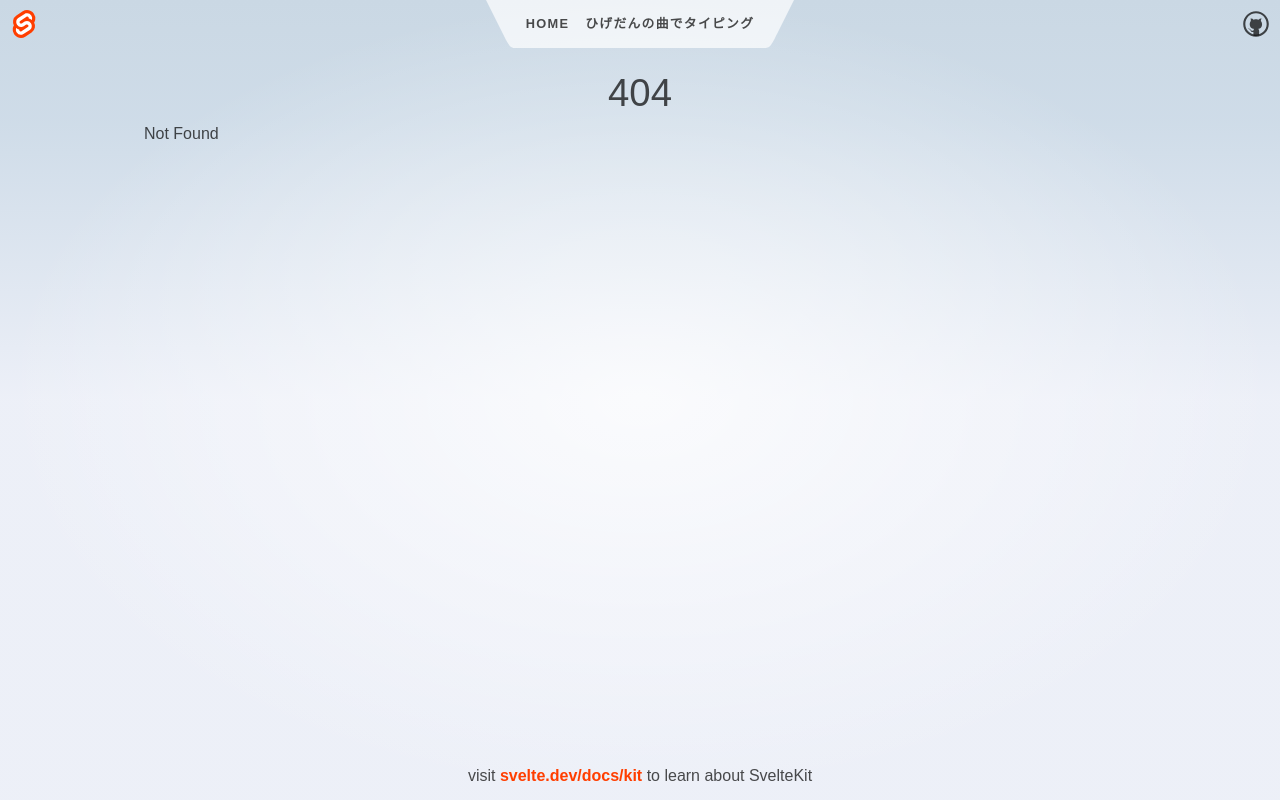
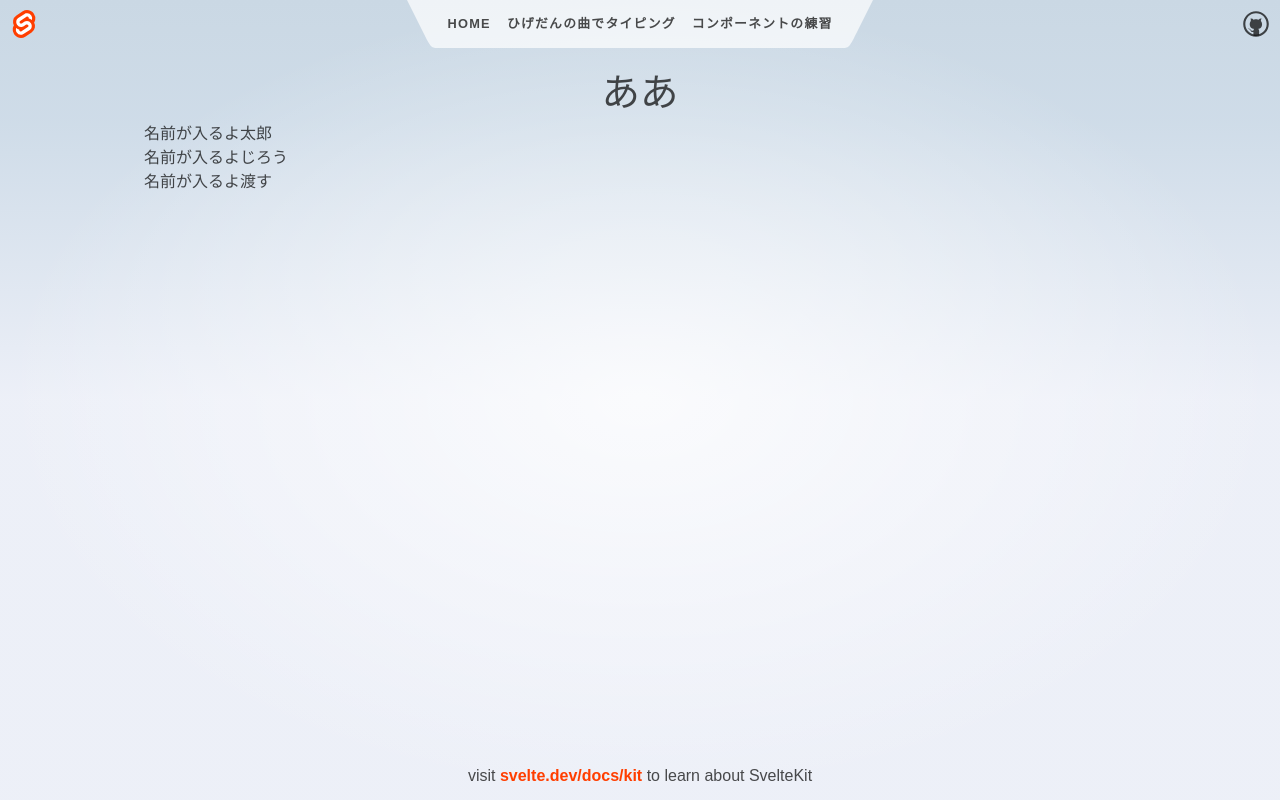
Before and after one commit to toke04/hige-ping, a SvelteKit app: page /component-pra in a window 1280 px wide. Before the commit this address had no page. Built offline with nearby package versions, Linux system fonts and the light colour scheme.

Commit message:
親コンポーネントからデフォルト引数とか、直渡しとかで遊んだ

```diff
--- /dev/null
+++ b/src/component/component-pra/child1/+page.svelte
@@ -0,0 +1,5 @@
+<script>
+	export let name = 'じろう';
+</script>
+
+<p>名前が入るよ{name}</p>
--- a/src/routes/Header.svelte
+++ b/src/routes/Header.svelte
@@ -27,6 +27,9 @@
 <!--			</li>-->
 			<li aria-current={$page.url.pathname.startsWith('/typing') ? 'page' : undefined}>
 				<a href="/typing">ひげだんの曲でタイピング</a>
+			</li>
+			<li aria-current={$page.url.pathname.startsWith('/typing') ? 'page' : undefined}>
+				<a href="/component-pra">コンポーネントの練習</a>
 			</li>
 		</ul>
 		<svg viewBox="0 0 2 3" aria-hidden="true">
--- /dev/null
+++ b/src/routes/component-pra/+page.svelte
@@ -0,0 +1,11 @@
+<script>
+	import Child from '../../component/component-pra/child1/+page.svelte';
+	let props = '渡す'
+</script>
+
+<div>
+	<h1>ああ</h1>
+	<Child name='太郎'/>
+	<Child />
+	<Child name={props}/>
+</div>
```
